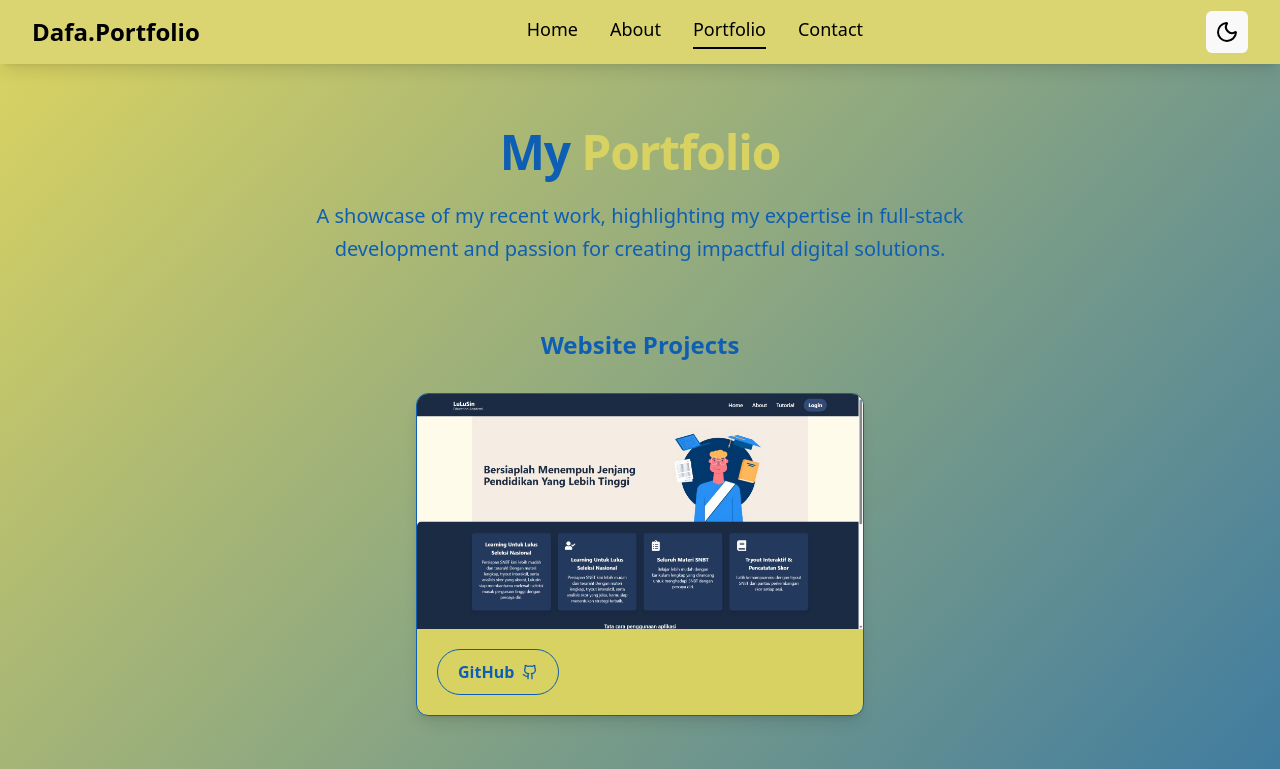
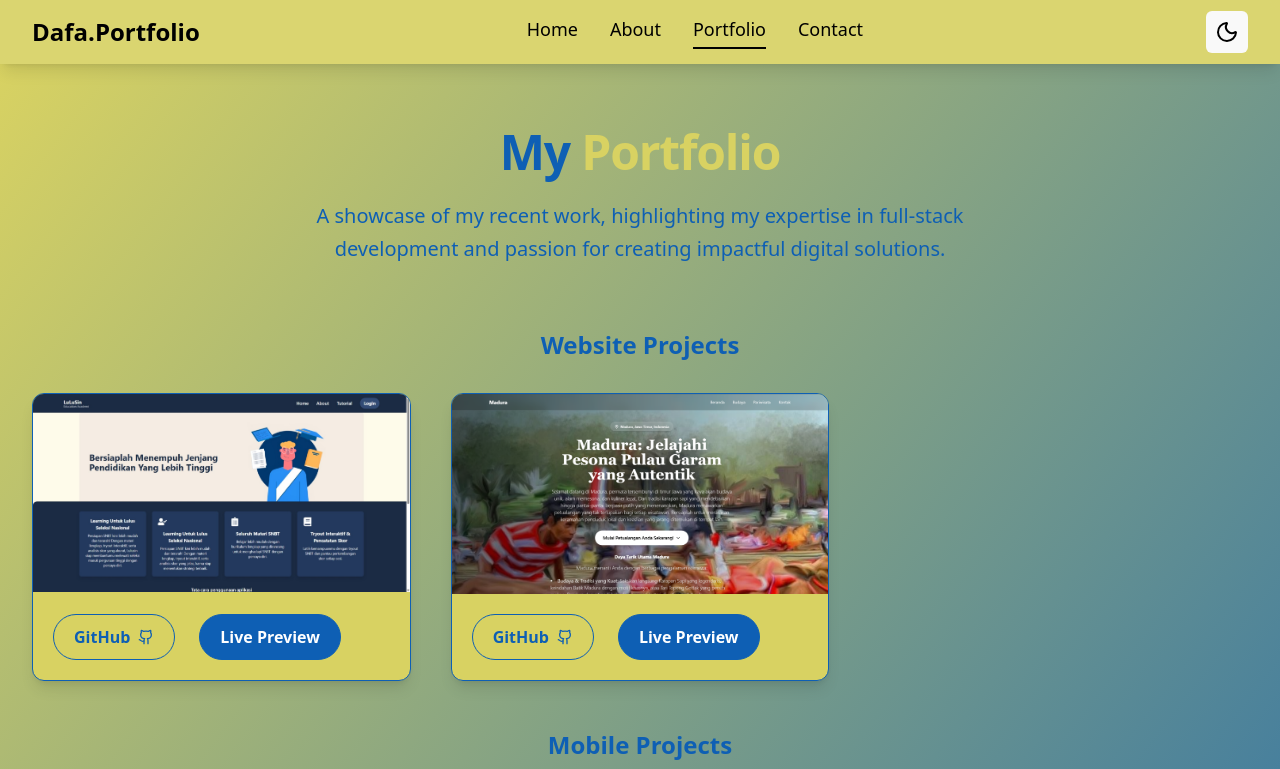
Before and after one commit to DAFAAHMADFAHRISI/portofolio, a React (Vite) app: page /portfolio in a window 1280 px wide. Shown: the top 769 px of the page. Built offline with nearby package versions, Linux system fonts and the light colour scheme.

Commit message:
Push Projcets

```diff
--- a/src/pages/Home.tsx
+++ b/src/pages/Home.tsx
@@ -1,5 +1,5 @@
 import { Link } from "react-router-dom";
-import { ArrowRight, Github, Linkedin, Mail, Search } from "lucide-react";
+import { ArrowRight, Github, Linkedin, Mail } from "lucide-react";
 import { motion, AnimatePresence } from "framer-motion";
 
 import PhotoshopIcon from '../assets/icons/photoshop.svg';
--- a/src/pages/Portfolio.tsx
+++ b/src/pages/Portfolio.tsx
@@ -29,6 +29,16 @@ const Portfolio = () => {
       technologies: ['React', 'Node.js', 'Express', 'MongoDB', 'Stripe', 'Redux', 'Tailwind CSS'],
       liveLink: 'https://ecommerce.example.com',
       githubLink: 'https://github.com/DAFAAHMADFAHRISI/LuLuSin-FrontEnd',
+    },
+    {
+      id: 2,
+      title: 'Madura: Jelajahi Pesona Pulau Garam',
+      type: 'website',
+      description: 'Website pariwisata interaktif yang memperkenalkan keindahan, budaya, dan kuliner khas Pulau Madura. Menampilkan destinasi wisata, tradisi lokal, serta galeri foto yang memukau.',
+      image: '/assets/projects/Madura.png',
+      technologies: ['React', 'Tailwind CSS', 'Framer Motion'],
+      liveLink: 'https://wisatamadura.netlify.app/',
+      githubLink: 'https://github.com/DAFAAHMADFAHRISI/Madura-Website',
     },
     {
       id: 3,
@@ -97,6 +107,17 @@ const Portfolio = () => {
                     GitHub <Github className="ml-2 h-4 w-4 transition-transform" />
                   </a>
                 )}
+                {project.liveLink && (
+                  <a
+                    href={project.liveLink}
+                    target="_blank"
+                    rel="noopener noreferrer"
+                    className="inline-flex items-center text-white bg-true-blue border border-true-blue px-5 py-2.5 rounded-full font-semibold hover:bg-mustard-seed hover:text-true-blue transition-colors duration-300 group dark:bg-gray-700 dark:text-white dark:border-gray-500 dark:hover:bg-true-blue dark:hover:text-mustard-seed ml-2"
+                    aria-label={`Live preview for ${project.title}`}
+                  >
+                    Live Preview
+                  </a>
+                )}
               </div>
             </div>
           </motion.div>
```
Also changed, not shown: public/assets/projects/Madura.png (added).
